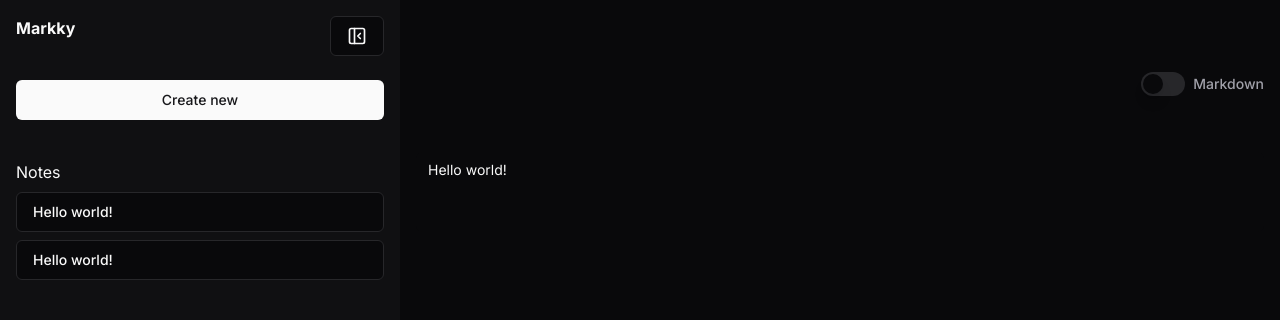
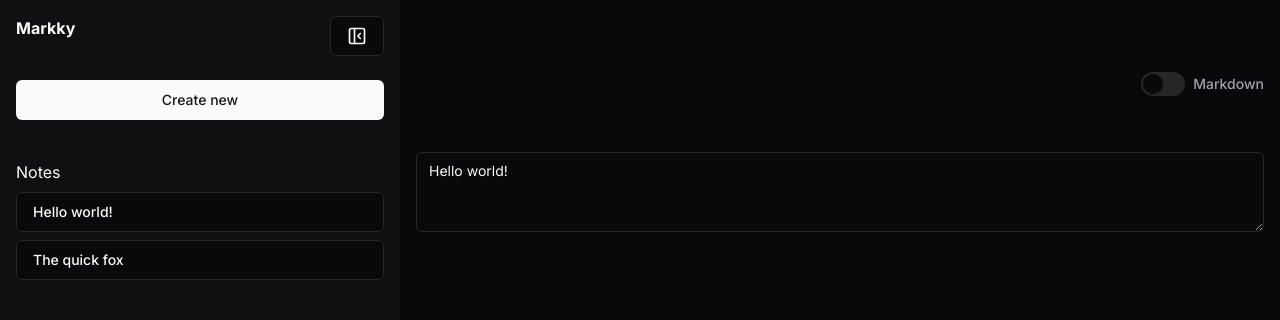
Before and after one commit to loydcose/markky, a Next.js app: page / in a window 1280 px wide. Shown: the top 320 px of the page. Built offline with nearby package versions, Linux system fonts and the light colour scheme.

Commit message:
Add get notes functionality

```diff
--- a/app/page.tsx
+++ b/app/page.tsx
@@ -11,6 +11,7 @@ import {
   SheetTrigger,
 } from "@/components/ui/sheet"
 import SidePanel from "@/components/side-panel"
+import EditContent from "@/components/edit-content"
 
 export default function Home() {
   return (
@@ -39,10 +40,7 @@ export default function Home() {
               </span>
             </div>
           </div>
-          <DynamicTextarea
-            defaultValue={"Hello world!"}
-            placeholder="Type your notes"
-          />
+          <EditContent/>
         </section>
       </main>
     </Sheet>
--- a/components/dynamic-textarea.tsx
+++ b/components/dynamic-textarea.tsx
@@ -1,12 +1,14 @@
-"use client"
+// DynamicTextarea.tsx
 
 import React, { useState, useRef, useEffect, ChangeEvent, TextareaHTMLAttributes } from 'react';
 import { Textarea } from './ui/textarea';
 
-interface ResizableTextareaProps extends TextareaHTMLAttributes<HTMLTextAreaElement> {}
+interface DynamicTextareaProps extends TextareaHTMLAttributes<HTMLTextAreaElement> {
+  onChange: (event: ChangeEvent<HTMLTextAreaElement>) => void;
+  value: string;
+}
 
-const ResizableTextarea: React.FC<ResizableTextareaProps> = (props) => {
-  const [value, setValue] = useState<string>('');
+const DynamicTextarea: React.FC<DynamicTextareaProps> = ({ onChange, value, ...props }) => {
   const [textareaRows, setTextareaRows] = useState<number>(1);
   const textareaRef = useRef<HTMLTextAreaElement>(null);
 
@@ -14,28 +16,25 @@ const ResizableTextarea: React.FC<ResizableTextareaProps> = (props) => {
     updateTextareaRows();
   }, [value]);
 
-  const handleInputChange = (event: ChangeEvent<HTMLTextAreaElement>) => {
-    setValue(event.target.value);
-  };
-
   const updateTextareaRows = () => {
     if (textareaRef.current) {
       const newRows = textareaRef.current.value.split('\n').length || 1;
-      setTextareaRows(newRows + 1);
+      setTextareaRows(newRows);
     }
   };
 
   return (
     <Textarea
       ref={textareaRef}
+      rows={textareaRows}
       value={value}
-      onChange={handleInputChange}
-      rows={textareaRows}
-      style={{resize: "none"}}
-      className='outline-none border-none ring-0 focus:outline-none focus:ring-0 focus:border-none'
+      onChange={(e) => {
+        onChange(e);
+        updateTextareaRows();
+      }}
       {...props}
     />
   );
 };
 
-export default ResizableTextarea;
+export default DynamicTextarea;
--- /dev/null
+++ b/components/edit-content.tsx
@@ -0,0 +1,23 @@
+"use client"
+
+import React, { useState, useEffect } from "react"
+import { useNotesStore } from "@/slices/use-notes-store"
+import { notes } from "@/data"
+import DynamicTextarea from "./dynamic-textarea"
+
+export default function EditContent() {
+  const { noteId } = useNotesStore()
+  const [input, setInput] = useState("")
+
+  useEffect(() => {
+    setInput(notes.find((note) => noteId === note.id)?.content || "")
+  }, [noteId])
+
+  return (
+    <DynamicTextarea
+      value={input}
+      onChange={(e) => setInput(e.target.value)}
+      placeholder="Type your notes"
+    />
+  )
+}
--- /dev/null
+++ b/components/note-list.tsx
@@ -0,0 +1,24 @@
+"use client"
+
+import React from "react"
+import { Button } from "./ui/button"
+import { X } from "lucide-react"
+import { useNotesStore } from "@/slices/use-notes-store"
+
+export default function NoteList({ note }: { note: any }) {
+  const { setNoteId } = useNotesStore()
+
+  return (
+    <Button
+      onClick={() => setNoteId(note.id)}
+      key={note.id}
+      variant={"outline"}
+      className="flex items-center justify-between gap-2 group text-ellipsis"
+    >
+      <p>{note.title}</p>
+      <Button variant={"ghost"} className="opacity-0 group-hover:opacity-100">
+        <X size={20} />
+      </Button>
+    </Button>
+  )
+}
--- a/components/side-panel.tsx
+++ b/components/side-panel.tsx
@@ -1,15 +1,12 @@
 import { Button } from "@/components/ui/button"
+import { notes } from "@/data"
 import { PanelLeftClose, X, LogOut, Github } from "lucide-react"
 import React from "react"
+import NoteList from "./note-list"
 
 export default function SidePanel({ className }: { className?: string }) {
   return (
-    <aside
-      className={
-        "flex flex-col " +
-        className
-      }
-    >
+    <aside className={"flex flex-col " + className}>
       <div className="flex items-start justify-between mb-6">
         <h1 className="font-bold">Markky</h1>
         <Button variant={"outline"}>
@@ -22,30 +19,9 @@ export default function SidePanel({ className }: { className?: string }) {
 
       <h2 className="mb-2">Notes</h2>
       <div className="flex flex-col gap-2 mb-10">
-        <Button
-          variant={"outline"}
-          className="flex items-center justify-between gap-2 group"
-        >
-          <p>Hello world!</p>
-          <Button
-            variant={"ghost"}
-            className="opacity-0 group-hover:opacity-100"
-          >
-            <X size={20} />
-          </Button>
-        </Button>
-        <Button
-          variant={"outline"}
-          className="flex items-center justify-between gap-2 group"
-        >
-          <p>Hello world!</p>
-          <Button
-            variant={"ghost"}
-            className="opacity-0 group-hover:opacity-100"
-          >
-            <X size={20} />
-          </Button>
-        </Button>
+        {notes.map((note) => (
+          <NoteList key={note.id} note={note}/>
+        ))}
       </div>
 
       <div className="flex items-center justify-between gap-2 mb-4 mt-auto">
--- /dev/null
+++ b/data.ts
@@ -0,0 +1,24 @@
+const user = {
+  id: "loyd",
+  name: "Loyd Cose",
+  image: "/vercel.svg",
+}
+
+const notes = [
+  {
+    id: 1,
+    title: "Hello world!",
+    content: "Hello world!",
+    createdAt: "11/15/2023",
+    updatedAt: "11/15/2023",
+  },
+  {
+    id: 2,
+    title: "The quick fox",
+    content: "The quick brown fox jumps over the lazy dog",
+    createdAt: "11/15/2023",
+    updatedAt: "11/15/2023",
+  },
+]
+
+export { user, notes }
--- a/package.json
+++ b/package.json
@@ -20,7 +20,8 @@
     "react": "^18",
     "react-dom": "^18",
     "tailwind-merge": "^2.0.0",
-    "tailwindcss-animate": "^1.0.7"
+    "tailwindcss-animate": "^1.0.7",
+    "zustand": "^4.4.6"
   },
   "devDependencies": {
     "@types/node": "^20",
--- /dev/null
+++ b/slices/use-notes-store.ts
@@ -0,0 +1,11 @@
+import { create } from "zustand"
+
+type Store = {
+  noteId: number
+  setNoteId: (id: number) => void
+}
+
+export const useNotesStore = create<Store>()((set) => ({
+  noteId: 1,
+  setNoteId: (id: number) => set((state) => ({ noteId: id })),
+}))
```
Also changed, not shown: 2 other files (tests, documents, lock files or other folders).
